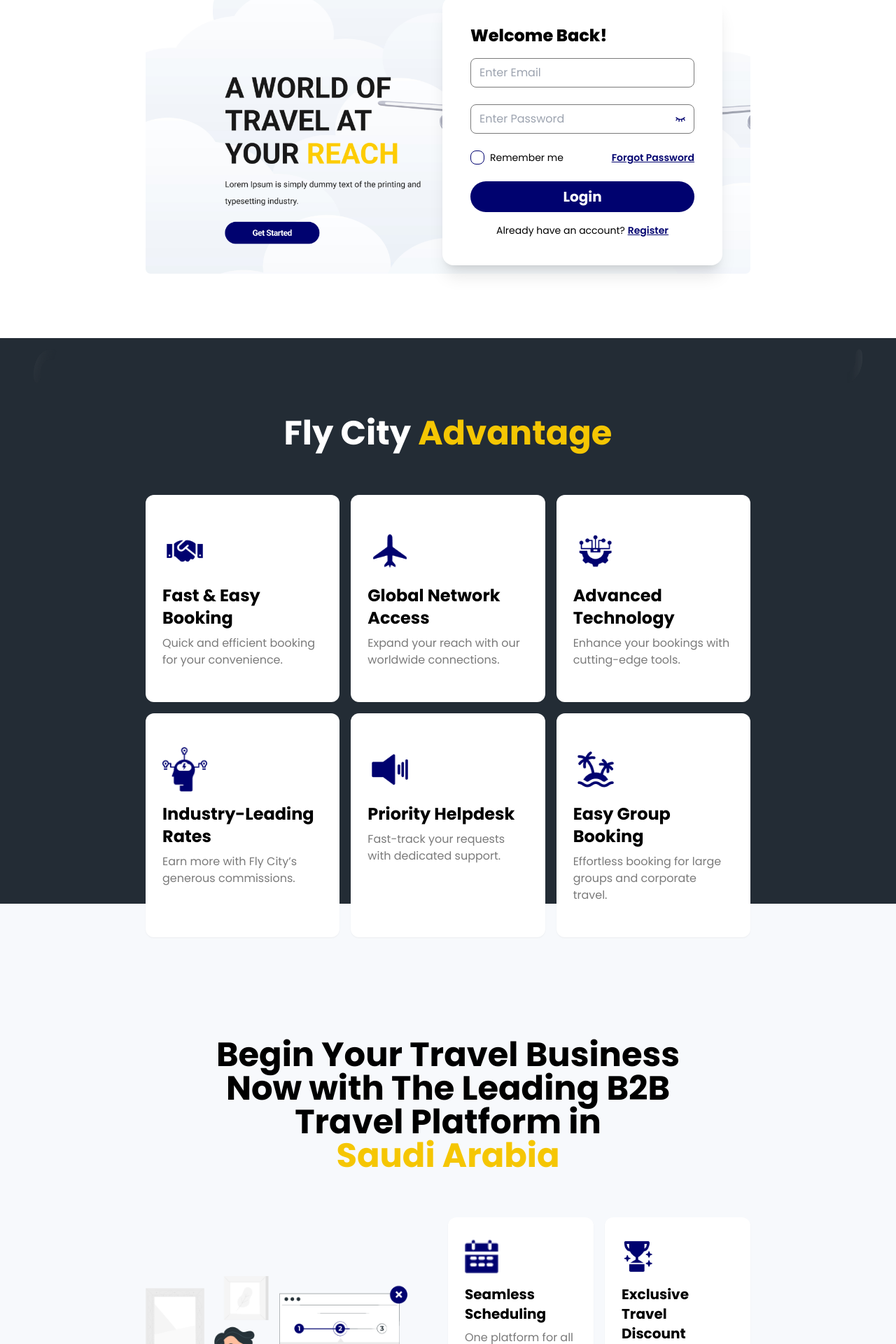
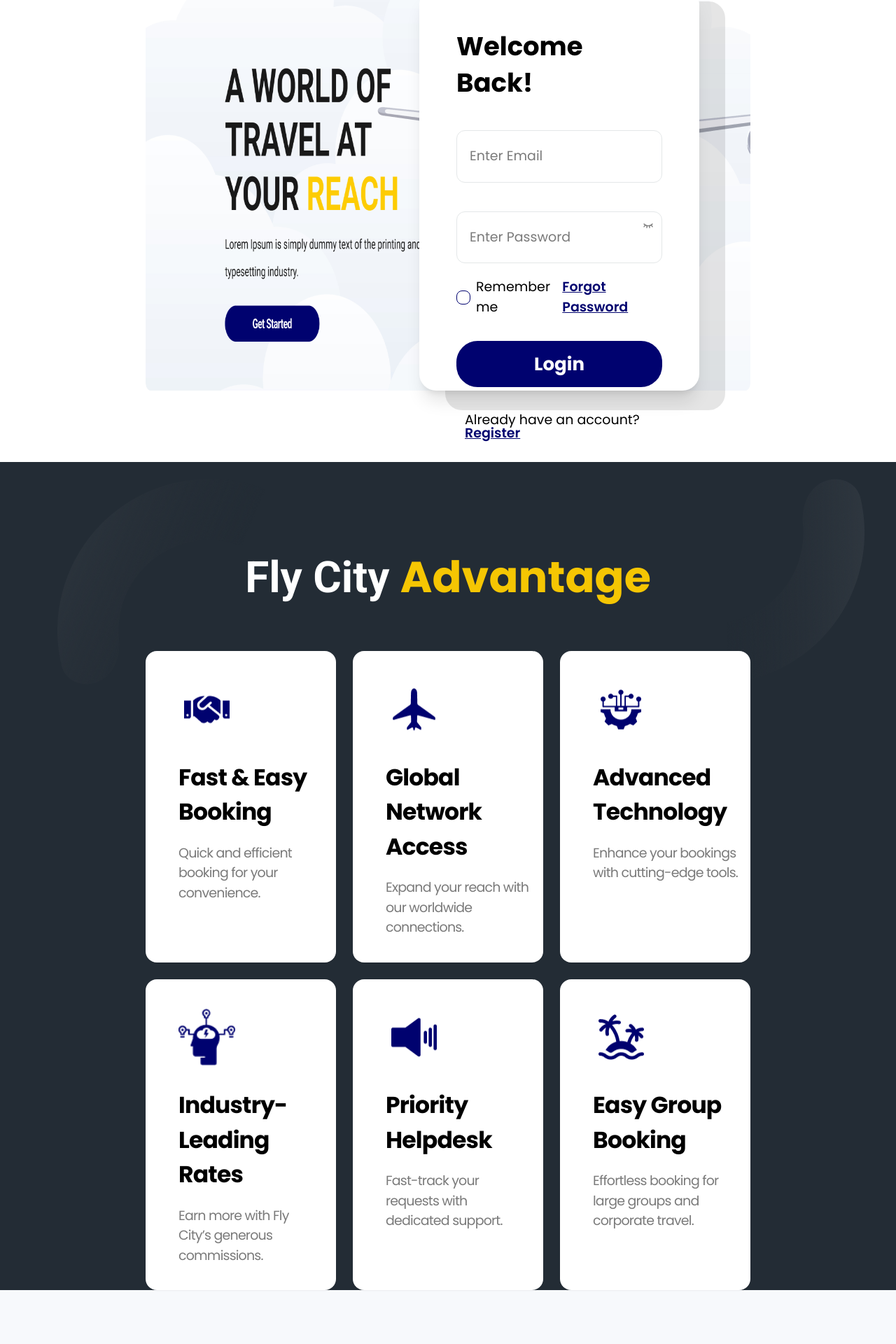
Before and after one commit to Mhedii/FlyCity, a React (Vite) app: page / in a window 1280 px wide. Shown: the part 252-2172 px from the top of the page at 70% size. Built offline with nearby package versions, Linux system fonts and the light colour scheme.

Commit message:
pixel fixed

```diff
--- a/index.html
+++ b/index.html
@@ -10,6 +10,7 @@
     />
     <style>
       @import url("https://fonts.googleapis.com/css2?family=Poppins:ital,wght@0,100;0,200;0,300;0,400;0,500;0,600;0,700;0,800;0,900;1,100;1,200;1,300;1,400;1,500;1,600;1,700;1,800;1,900&display=swap");
+      @import url("https://fonts.googleapis.com/css2?family=Roboto:ital,wght@0,100..900;1,100..900&display=swap");
     </style>
     <meta name="viewport" content="width=device-width, initial-scale=1.0" />
     <title>Fly City</title>
--- a/src/components/Home/Features/Features.tsx
+++ b/src/components/Home/Features/Features.tsx
@@ -10,24 +10,35 @@
 
 const Features: React.FC = () => {
   return (
-    <div className="relative">
-      <div className="absolute flex justify-between px-[1rem] md:px-[3rem] pt-[1rem] w-full   ">
-        <img src={eclipse_1} alt="" className="w-12 h-12  " />
-        <img src={eclipse_2} alt="" className="w-12 h-12  " />
+    <div className="relative  bg-secondary  ">
+      <div className="absolute flex justify-between   w-full mt-6  ">
+        <img src={eclipse_1} alt="" className=" ml-[5.125rem]   " />
+        <img src={eclipse_2} alt="" className="me-[2.813rem]  " />
       </div>
-      <section className="  py-10 md:py-28  pb-1 bg-secondary   text-start px-[1rem] lg:px-[6rem] xl:px-[13rem] 2xl:px-[15.75rem] ">
-        <h2 className="text-3xl md:text-5xl font-bold text-white mb-8 md:mb-16 text-center">
-          Fly City <span className="text-[#F5C603]">Advantage</span>
+      <section className="    pt-[7.75rem]     text-start px-[1rem] lg:px-[6rem] xl:px-[13rem] 2xl:px-[15.75rem] ">
+        <h2
+          className=" md:text-[3.875rem] font-bold text-white mb-[3.938rem] text-center leading-[5.181rem]"
+          style={{ fontFamily: "Roboto, sans-serif" }}
+        >
+          Fly City <span className="text-yellow">Advantage</span>
         </h2>
-        <div className="mb-[-2rem] md:mb-[-10rem] grid gap-4 grid-cols-1 md:grid-cols-2 lg:grid-cols-3 2xl:grid-cols-4 ">
+        <div className="     grid gap-6 grid-cols-1 md:grid-cols-2 lg:grid-cols-3  ">
           {featuresData.map((feature: Feature, index: number) => (
             <div
               key={index}
-              className="card shadow-sm bg-white  rounded-xl px-6 py-6 md:py-12 transition-transform hover:scale-105 hover:cursor-pointer "
+              className="card shadow-sm bg-white  rounded-2xl pl-[2.938rem] pt-[2.656rem] pe-[1.125rem] transition-transform hover:scale-105 hover:cursor-pointer tracking-tighter "
             >
-              <img src={feature.icon} className="h-16 w-16" alt="" />
-              <h3 className="mt-4 text-2xl font-bold mb-2">{feature.title}</h3>
-              <p className="text-gray">{feature.description}</p>
+              <img
+                src={feature.icon}
+                className="h-[5.063rem] w-[5.063rem]"
+                alt=""
+              />
+              <h3 className="mt-8 text-[2.063rem] font-bold mb-5">
+                {feature.title}
+              </h3>
+              <p className="text-gray text-[1.188rem] h-[5.438rem] mb-[2.094rem]">
+                {feature.description}
+              </p>
             </div>
           ))}
         </div>
--- a/src/components/Home/HeroSection/Hero.tsx
+++ b/src/components/Home/HeroSection/Hero.tsx
@@ -3,76 +3,57 @@
 import Button from "../../Shared/Button";
 import { TbEyeClosed } from "react-icons/tb";
 import { Link } from "react-router";
+import FormInput from "../../Shared/FormInput";
 
 const Hero: React.FC = () => {
   return (
-    <div className="  xl:my-10   mb-12">
-      <section className="relative bg-cover bg-center lg:py-16 flex flex-col md:flex-row justify-between items-center mx-[1rem] lg:mx-[6rem] xl:mx-[13rem] 2xl:mx-[15.75rem]   px-[1rem] md:px-10 ">
-        <div className="w-full  flex justify-center md:absolute md:left-0 ">
+    <div className="mb-[6.375rem]">
+      <section className="relative  flex flex-col md:flex-row    mx-[1rem] lg:mx-[6rem] xl:mx-[13rem] 2xl:mx-[15.75rem]">
+        <div className="w-full  flex justify-center relative ">
           <img
             src={HeroBg}
             alt="Hero Background"
-            className="w-full h-auto object-cover"
+            className="w-full h-[41.688rem] "
           />
         </div>
+        <div className="relative">
+          <div className="absolute -bottom-7 right-[2.25rem] w-full md:w-[20rem] xl:w-[25rem] 2xl:w-[31.563rem] h-[36.5rem] bg-black opacity-10 rounded-3xl z-0"></div>
+          <div className=" bg-white    px-[3.313rem] pt-[3.563rem] shadow-xl rounded-3xl w-full md:w-[20rem] xl:w-[25rem] 2xl:w-[31.563rem] h-[35.938rem]   md:ml-auto absolute bottom-0 right-[4.563rem] z-10 ">
+            <h2 className="text-[2.313rem] font-bold leading-[3.25rem]  mb-[2.625rem]">
+              Welcome Back!
+            </h2>
 
-        <div className="bg-white p-10 px-5 md:px-10  2xl:py-20 shadow-xl rounded-2xl w-full md:w-[20rem] xl:w-[25rem] 2xl:w-[30rem]  mt-8 md:mt-0 md:ml-auto relative z-10 md:static  ">
-          <h2 className="text-2xl font-extrabold  mb-4">Welcome Back!</h2>
+            <form className="flex flex-col ">
+              <div className="mb-[2.563rem]">
+                <FormInput label="Enter Email" type="email" name="email" />
+              </div>
+              <FormInput
+                label="Enter Password"
+                type="password"
+                name="password"
+                icon={<TbEyeClosed />}
+              />
 
-          <form className="space-y-6">
-            <div className="relative">
-              <input
-                type="email"
-                id="emailInput"
-                className="peer block w-full rounded-lg border border-gray bg-transparent px-3 py-2 text-gray-900 focus:outline-none   focus:border-primary transition-all duration-200"
-                placeholder="Enter Email"
-              />
-              <label
-                htmlFor="emailInput"
-                className="absolute left-3  text-sm bg-white px-1  peer-focus:-top-2 peer-focus:text-xs peer-focus:text-primary peer-focus:z-10 peer-focus:block hidden"
-              >
-                Email
-              </label>
-            </div>
-
-            <div className="relative">
-              <input
-                type="password"
-                id="passwordInput"
-                className="peer block w-full rounded-lg border border-gray bg-transparent px-3 py-2 text-gray-900 focus:outline-none  focus:border-primary transition-all duration-200 pr-10"
-                placeholder="Enter Password"
-              />
-              <span className="absolute top-1/2 right-3 -translate-y-1/2 text-primary cursor-pointer">
-                <TbEyeClosed />
-              </span>
-              <label
-                htmlFor="passwordInput"
-                className="absolute left-3  text-sm bg-white px-1  peer-focus:-top-2 peer-focus:text-xs peer-focus:text-primary peer-focus:z-10 peer-focus:block hidden"
-              >
-                Password
-              </label>
-            </div>
-
-            <div className="flex justify-between items-center ">
-              <label className="flex items-center space-x-2">
+              <div className="flex justify-between items-center text-[1.188rem]  mt-5">
+                <label className="flex items-center gap-2">
                   <input
                     type="checkbox"
                     className="checkbox checkbox-primary checkbox-sm"
                   />
-                <span className="text-sm ">Remember me</span>
+                  <span className="">Remember me</span>
                 </label>
-              <a
-                href="#"
-                className="text-sm text-primary font-semibold underline"
-              >
+                <a href="#" className=" text-primary font-semibold underline">
                   Forgot Password
                 </a>
               </div>
 
-            <Button text="Login" className="  text-xl w-full" />
+              <Button
+                text="Login"
+                className="  text-[1.625rem] w-full mt-[2.125rem] h-[66px] "
+              />
             </form>
 
-          <p className="text-sm text-center mt-4">
+            <p className="text-[1.188rem]  mt-[2.313rem] ml-3 leading-none">
               Already have an account?{" "}
               <Link
                 to="/registration"
@@ -82,6 +63,7 @@
               </Link>
             </p>
           </div>
+        </div>
       </section>
     </div>
   );
--- a/src/components/Home/Solutions/Business.tsx
+++ b/src/components/Home/Solutions/Business.tsx
@@ -3,30 +3,50 @@
 import business from "/assets/images/business.png";
 const Business: React.FC = () => {
   return (
-    <section className="pt-16 pb-10 md:pb-28 bg-[#F7F9FC] text-center ">
+    <section className=" pt-16 pb-10 md:pb-28 bg-[#F7F9FC] text-center ">
       <div className=" w-full text-center justify-center mt-2 md:mt-32 flex ">
-        <h2 className="text-3xl md:text-5xl font-bold  mb-16  max-w-2xl ">
+        <p
+          className="text-[3.875rem] leading-[5.181rem] font-bold  mb-[3.875rem]  max-w-4xl    "
+          style={{ fontFamily: "Roboto, sans-serif" }}
+        >
           Begin Your Travel Business
           <br />
           Now with The Leading B2B Travel Platform in
-          <span className=" line-clamp-1 md:line-clamp-none text-yellow">
+          <span
+            className="  text-yellow inline "
+            // className=" line-clamp-1 md:line-clamp-none text-yellow "
+            style={{ fontFamily: "Roboto, sans-serif" }}
+          >
+            {" "}
             Saudi Arabia
           </span>
-        </h2>
+        </p>
       </div>
-      <div className=" mx-[1rem] lg:mx-[5rem]  xl:mx-[13rem] 2xl:mx-[15.75rem] items-center grid  grid-cols-1 md:grid-cols-2 ">
-        <div className="flex justify-center text-center md:block mb-8 md:mb-0">
-          <img src={business} alt="" className="w-72 h-72  md:w-96 md:h-96" />
+      <div className=" mx-[1rem] lg:mx-[5rem]  xl:mx-[13rem] 2xl:mx-[15.75rem]  items-center grid  grid-cols-1 md:grid-cols-2 ">
+        <div className="flex justify-center text-center md:block mb-8 md:mb-0 ml-[3.813rem]">
+          <img
+            src={business}
+            alt=""
+            className="w-72 h-72  md:w-[28.574rem] md:h-[28.232rem]"
+          />
         </div>
-        <div className=" grid gap-4 grid-cols-1 md:grid-cols-2  ">
+        <div className=" grid gap-6 grid-cols-1 md:grid-cols-2  ">
           {businessData.map((item, index) => (
             <div
               key={index}
-              className="card shadow-sm bg-white  rounded-xl pl-10 md:pl-6 px-6 py-6 xl:py-8 2xl:py-12 transition-transform hover:scale-105 hover:cursor-pointer text-start "
+              className="card  bg-white  rounded-3xl  pl-[1.875rem] pe-[10px] pt-[40px]    transition-transform hover:scale-105 hover:cursor-pointer text-start "
             >
-              <img src={item.icon} className="h-12 w-12" alt="" />
-              <h3 className="mt-4 text-xl font-bold mb-2">{item.title}</h3>
-              <p className="text-gray">{item.description}</p>
+              <img
+                src={item.icon}
+                className="h-[4.063rem] w-[4.063rem] "
+                alt=""
+              />
+              <h3 className="mt-8 text-2xl leading-[2.375rem] font-bold mb-[20px] ">
+                {item.title}
+              </h3>
+              <p className="text-gray text-[1.063rem] leading-[1.825rem] max-h-[3.625rem] mb-[31px] ">
+                {item.description}
+              </p>
             </div>
           ))}
         </div>
--- a/src/index.css
+++ b/src/index.css
@@ -6,6 +6,9 @@
 }
 * {
   font-family: "Poppins", sans-serif;
+}
+.font-roboto {
+  font-family: "Roboto", sans-serif;
 }
 /* :root {
   font-family: Inter, system-ui, Avenir, Helvetica, Arial, sans-serif;
```
Also changed, not shown: src/components/Home/Solutions/Solutions.tsx (+24 -13 lines). Lines whose indentation alone changed are shown as unchanged.
